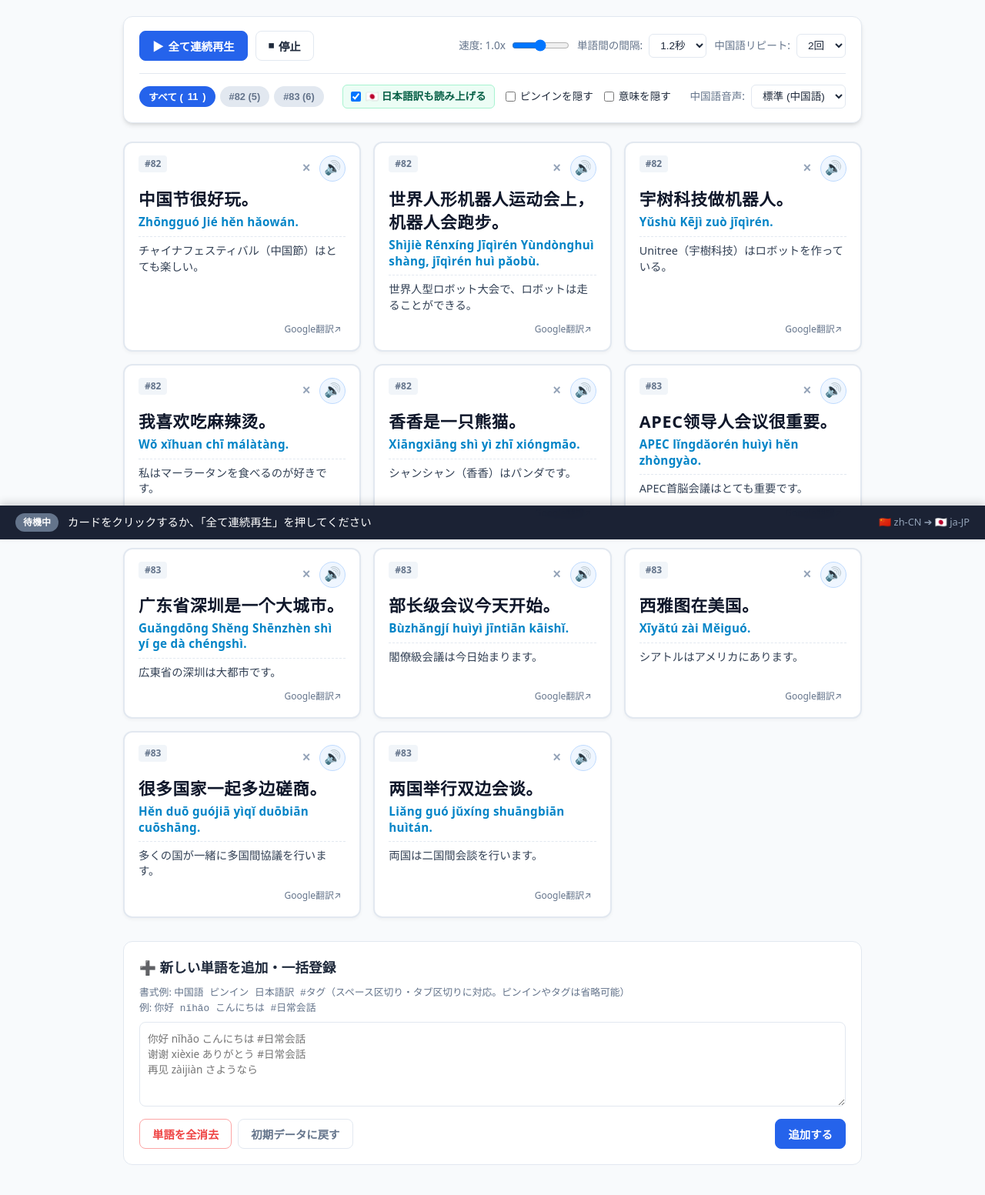
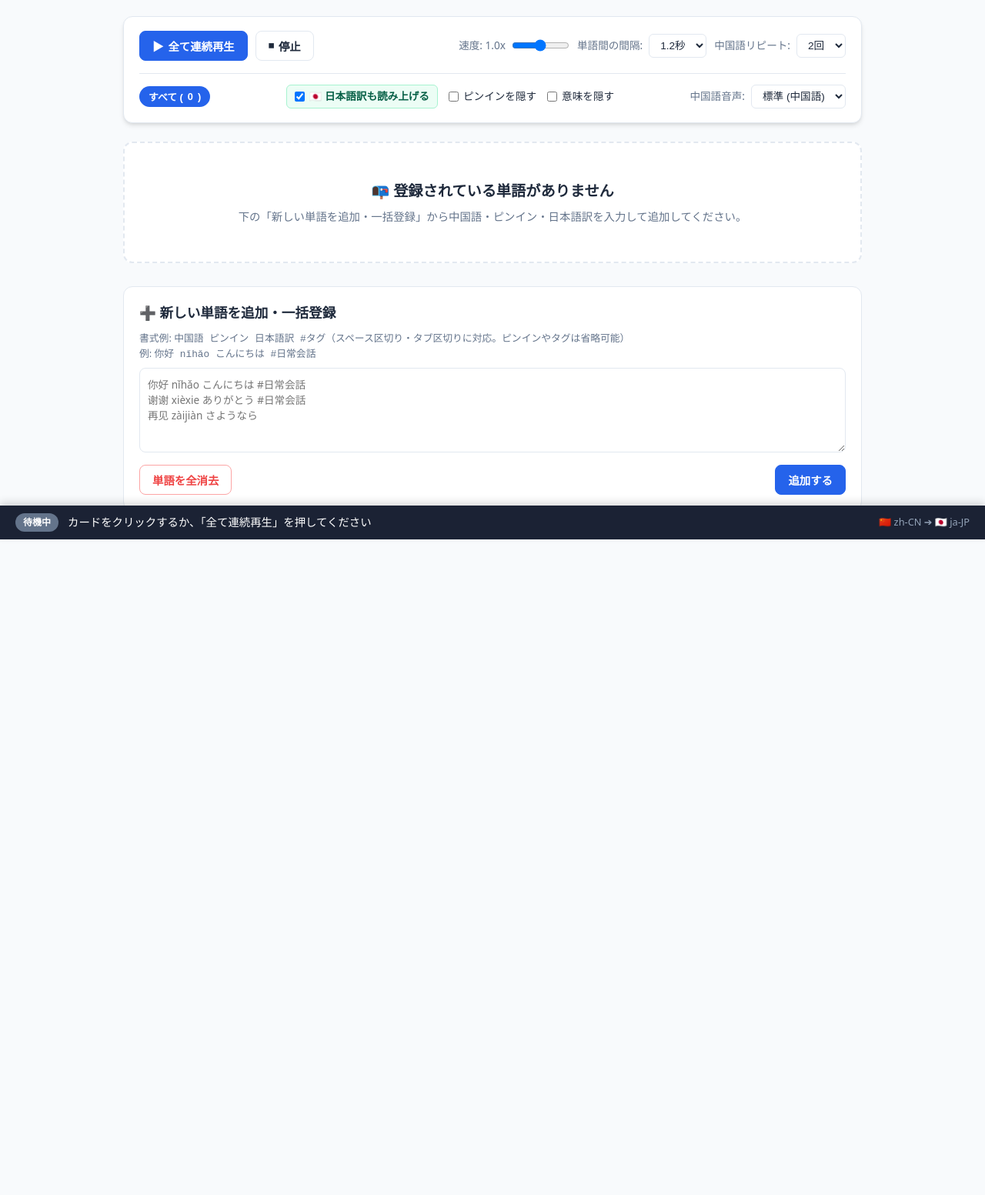
Before and after one commit to naisanankuru135-max/chinese-vocab-player, a plain HTML site: page index.html in a window 1280 px wide. Shown: the part 99-1652 px from the top of the page at 77% size. After the commit the page ends 853 px from the top, so only its background shows below. Drawn offline with Linux system fonts and the light colour scheme.

Commit message:
Reset vocab list to empty

```diff
--- a/index.html
+++ b/index.html
@@ -537,10 +537,7 @@
       </p>
       <textarea id="importInput" class="import-textarea" placeholder="你好 nǐhǎo こんにちは #日常会話&#10;谢谢 xièxie ありがとう #日常会話&#10;再见 zàijiàn さようなら"></textarea>
       <div style="display: flex; gap: 8px; justify-content: space-between; align-items: center; flex-wrap: wrap;">
-        <div style="display: flex; gap: 8px;">
-          <button id="btnClearAll" style="color: #ef4444; border-color: #fca5a5;">単語を全消去</button>
-          <button id="btnResetDefault" style="color: #64748b;">初期データに戻す</button>
-        </div>
+        <button id="btnClearAll" style="color: #ef4444; border-color: #fca5a5;">単語を全消去</button>
         <button id="btnImport" class="btn-primary">追加する</button>
       </div>
     </div>
@@ -558,26 +555,11 @@
   </div>
 
   <script>
-    // 初期単語データ (#82, #83)
-    const defaultWords = [
-      // #82
-      { id: 1, hanzi: "中国节很好玩。", pinyin: "Zhōngguó Jié hěn hǎowán.", meaning: "チャイナフェスティバル（中国節）はとても楽しい。", category: "#82" },
-      { id: 2, hanzi: "世界人形机器人运动会上，机器人会跑步。", pinyin: "Shìjiè Rénxíng Jīqìrén Yùndònghuì shàng, jīqìrén huì pǎobù.", meaning: "世界人型ロボット大会で、ロボットは走ることができる。", category: "#82" },
-      { id: 3, hanzi: "宇树科技做机器人。", pinyin: "Yǔshù Kējì zuò jīqìrén.", meaning: "Unitree（宇樹科技）はロボットを作っている。", category: "#82" },
-      { id: 4, hanzi: "我喜欢吃麻辣烫。", pinyin: "Wǒ xǐhuan chī málàtàng.", meaning: "私はマーラータンを食べるのが好きです。", category: "#82" },
-      { id: 5, hanzi: "香香是一只熊猫。", pinyin: "Xiāngxiāng shì yì zhī xióngmāo.", meaning: "シャンシャン（香香）はパンダです。", category: "#82" },
+    // 初期単語データ（空に設定）
+    const defaultWords = [];
 
-      // #83
-      { id: 6, hanzi: "APEC领导人会议很重要。", pinyin: "APEC lǐngdǎorén huìyì hěn zhòngyào.", meaning: "APEC首脳会議はとても重要です。", category: "#83" },
-      { id: 7, hanzi: "广东省深圳是一个大城市。", pinyin: "Guǎngdōng Shěng Shēnzhèn shì yí ge dà chéngshì.", meaning: "広東省の深圳は大都市です。", category: "#83" },
-      { id: 8, hanzi: "部长级会议今天开始。", pinyin: "Bùzhǎngjí huìyì jīntiān kāishǐ.", meaning: "閣僚級会議は今日始まります。", category: "#83" },
-      { id: 9, hanzi: "西雅图在美国。", pinyin: "Xīyǎtú zài Měiguó.", meaning: "シアトルはアメリカにあります。", category: "#83" },
-      { id: 10, hanzi: "很多国家一起多边磋商。", pinyin: "Hěn duō guójiā yìqǐ duōbiān cuōshāng.", meaning: "多くの国が一緒に多国間協議を行います。", category: "#83" },
-      { id: 11, hanzi: "两国举行双边会谈。", pinyin: "Liǎng guó jǔxíng shuāngbiān huìtán.", meaning: "両国は二国間会談を行います。", category: "#83" }
-    ];
-
-    // バージョン管理による自動データ同期
-    const DATA_VERSION = "v6_add_82_83";
+    // バージョン管理による自動データ同期（空データへリセット）
+    const DATA_VERSION = "v7_empty_again";
     let savedVersion = localStorage.getItem("chinese_vocab_version");
     let words;
     if (savedVersion !== DATA_VERSION) {
@@ -865,10 +847,10 @@
       if (stateClass) card.classList.add(stateClass);
     }
 
-    function updateStatus(text, isPlaying, badgeColor = '#64748b') {
+    function updateStatus(text, isisPlaying, badgeColor = '#64748b') {
       document.getElementById('statusText').textContent = text;
       const badge = document.getElementById('statusBadge');
-      if (isPlaying) {
+      if (isisPlaying) {
         badge.textContent = "再生中";
         badge.style.background = badgeColor;
       } else {
@@ -973,17 +955,6 @@
           renderCards();
         }
       };
-
-      // 初期データに戻す
-      document.getElementById('btnResetDefault').onclick = () => {
-        if (confirm("単語リストを初期データ（#82, #83）に戻しますか？")) {
-          words = [...defaultWords];
-          localStorage.setItem('chinese_vocab_list', JSON.stringify(words));
-          localStorage.setItem('chinese_vocab_version', DATA_VERSION);
-          if (isPlayingQueue) stopQueue();
-          renderCards();
-        }
-      };
     });
   </script>
 </body>
```
